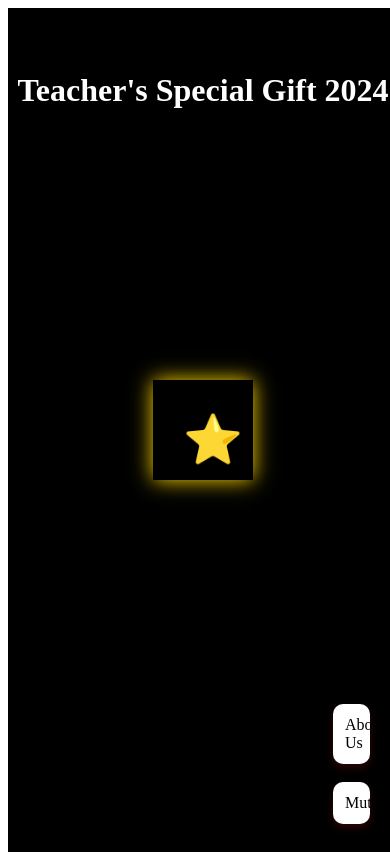
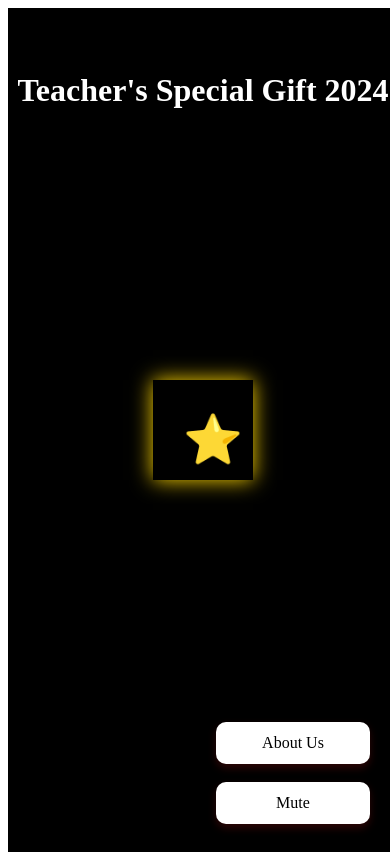
Before and after one commit to 234550H/tcher2024, a Vue app: page / in a window 390 px wide. Built offline with nearby package versions, Linux system fonts and the light colour scheme.

Commit message:
update width

```diff
--- a/src/App.vue
+++ b/src/App.vue
@@ -438,7 +438,7 @@ h1 {
 
   /* Position buttons relative to the screen width */
   .mute-toggle, .about-us-toggle {
-    width: calc(30% - 80px); /* Full width minus margin */
+    width: calc(60% - 80px); /* Full width minus margin */
     padding: 12px;
     font-size: 16px;
     position: fixed;
```
